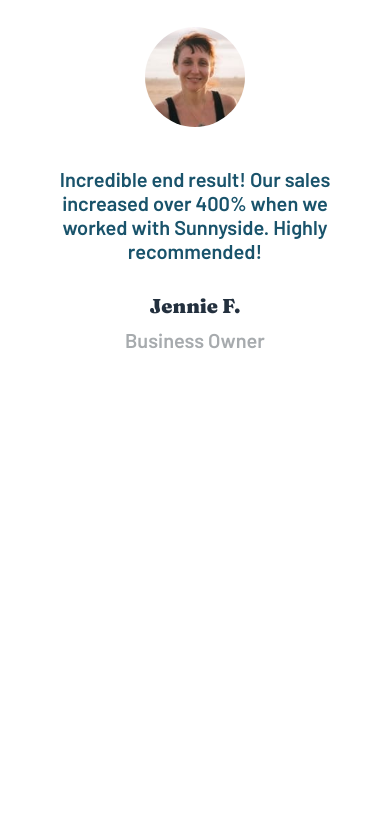
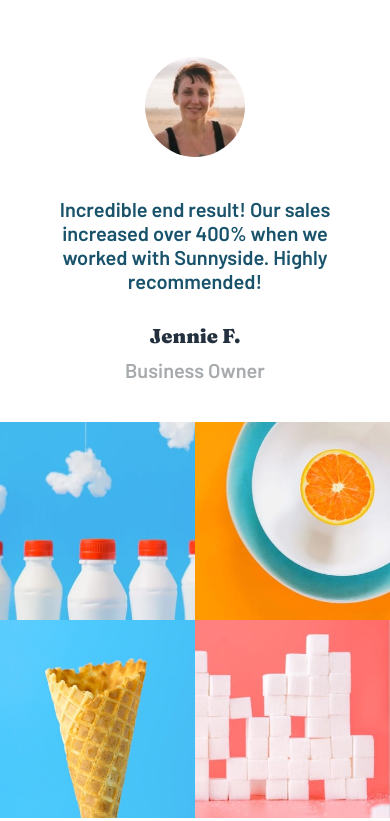
Before and after one commit to chambrin/sunnyside-agency-landing-page, a website built with webpack: page index.html in a window 390 px wide. Shown: the part 4462-5283 px from the top of the page. Before the commit the page ends 4854 px from the top, so only its background shows below. Built offline with Linux system fonts and the light colour scheme.

Commit message:
💄 img section mobile add

```diff
--- a/assets/style/scss/components/Mobile_LandingPage.scss
+++ b/assets/style/scss/components/Mobile_LandingPage.scss
@@ -33,7 +33,17 @@
     align-items: center;
     justify-content: center;
   }
+ // Section bottom images
 
+ .img-container {
+  display: grid;
+  grid-template-columns: 1fr 1fr;
+  gap: 0;
+  img {
+    width: 100%;
+    height: 100%;
+  }
+ }
 }
 
 nav {
@@ -106,6 +116,7 @@ nav {
 
 //Testimonial section
 .testimonial-section {
+  margin-top: 30px;
   h3 {
     font-family: 'Fraunces', serif;
     font-size: 20px;
--- a/index.html
+++ b/index.html
@@ -83,6 +83,7 @@
         </div>
     </main>
 
+    <!-- Testimonial section -->
     <section class="testimonial-section">
         <h3>CLIENT TESTIMONIALS</h3>
         <div class="testimonial">
@@ -107,6 +108,17 @@
         </div>
     </section>
 
+    <!-- Images section -->
+    <section class="img-section">
+        <div class="img-container">
+            <div><img src="public/images/mobile/image-gallery-milkbottles.jpg" alt=""></div>
+            <div><img src="public/images/mobile/image-gallery-orange.jpg" alt=""></div>
+            <div><img src="public/images/mobile/image-gallery-cone.jpg" alt=""></div>
+            <div><img src="public/images/mobile/image-gallery-sugar-cubes.jpg" alt=""></div>
+        </div>
+    </section>
+
+
 </body>
 
 </html>
```
Also changed, not shown: dist/bundle.js, 4 other files.
